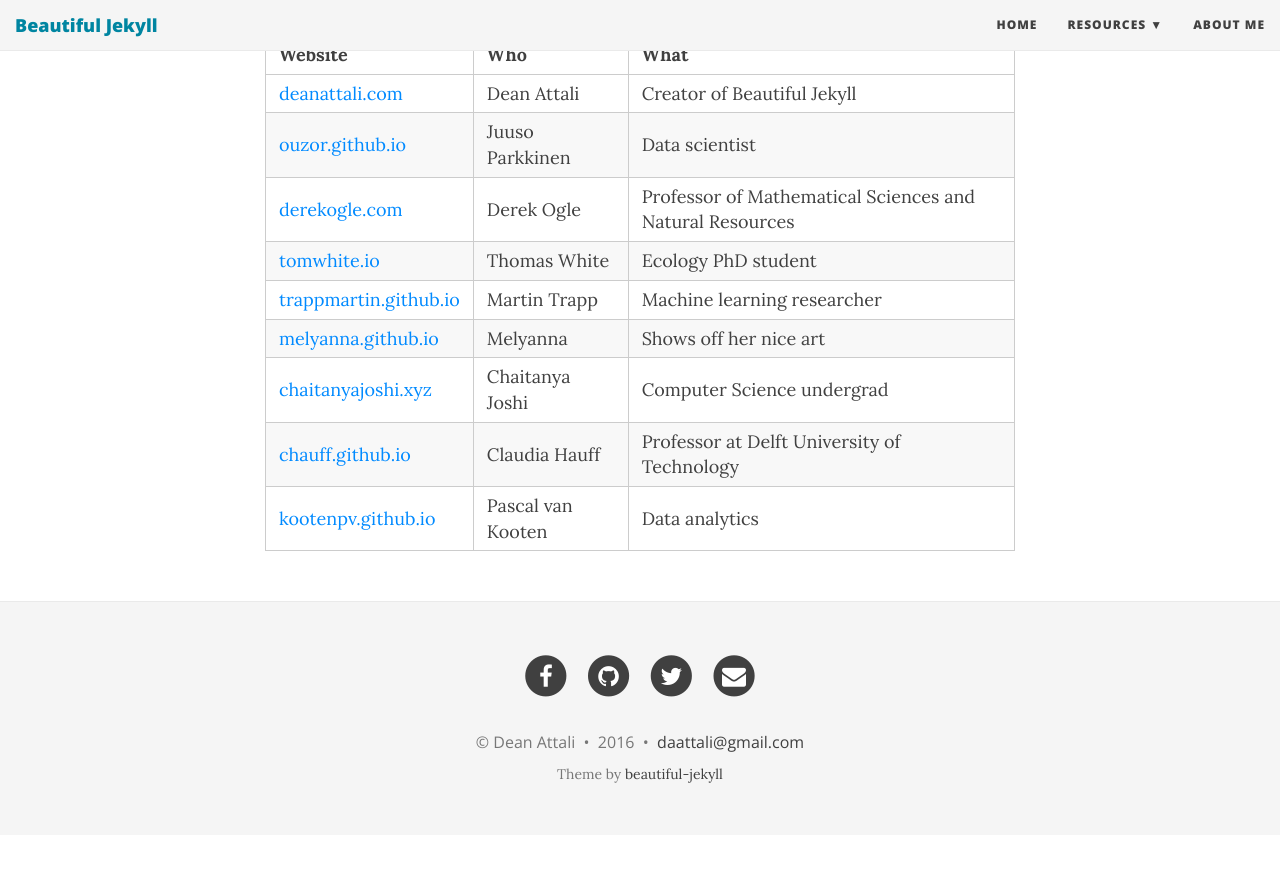
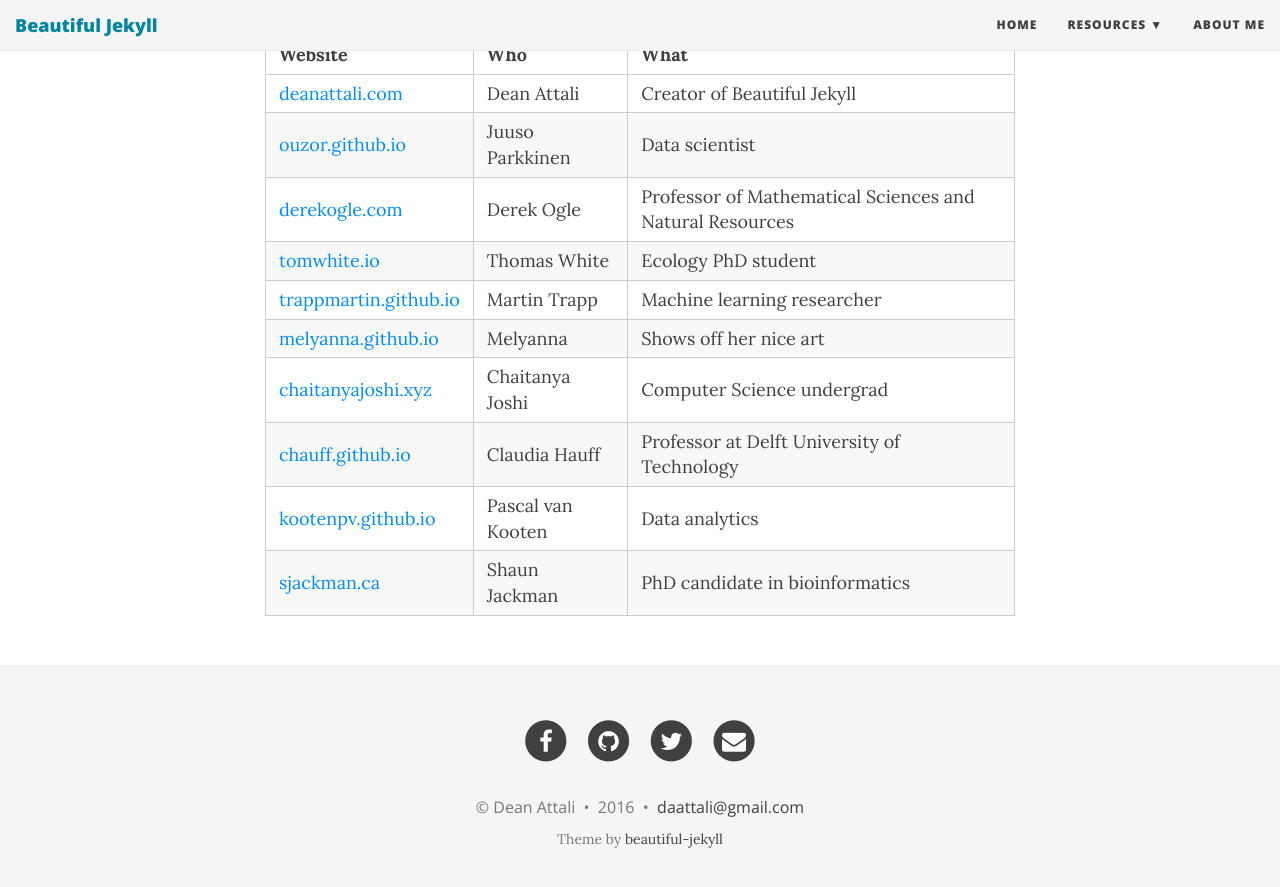
Before and after one commit to sermons/sermons.github.io, a Jekyll site: the page built from featured-users.md, in a window 1280 px wide and 900 px high, scrolled down 942 px. Shown: the top 887 px of the window. Built offline with Jekyll 4.4.1, drawn with Linux system fonts in a browser that asks for light colours; nearby versions of some CDN libraries; before the commit the page ends 1777 px from its top, so only the background shows below that.

Commit message:
add @sjackman to featured users

```diff
--- a/featured-users.md
+++ b/featured-users.md
@@ -34,3 +34,4 @@
 | [chaitanyajoshi.xyz](http://chaitanyajoshi.xyz/) | Chaitanya Joshi | Computer Science undergrad |
 | [chauff.github.io](http://chauff.github.io/) | Claudia Hauff | Professor at Delft University of Technology |
 | [kootenpv.github.io](http://kootenpv.github.io/) | Pascal van Kooten | Data analytics |
+| [sjackman.ca](http://sjackman.ca) | Shaun Jackman | PhD candidate in bioinformatics |
```
